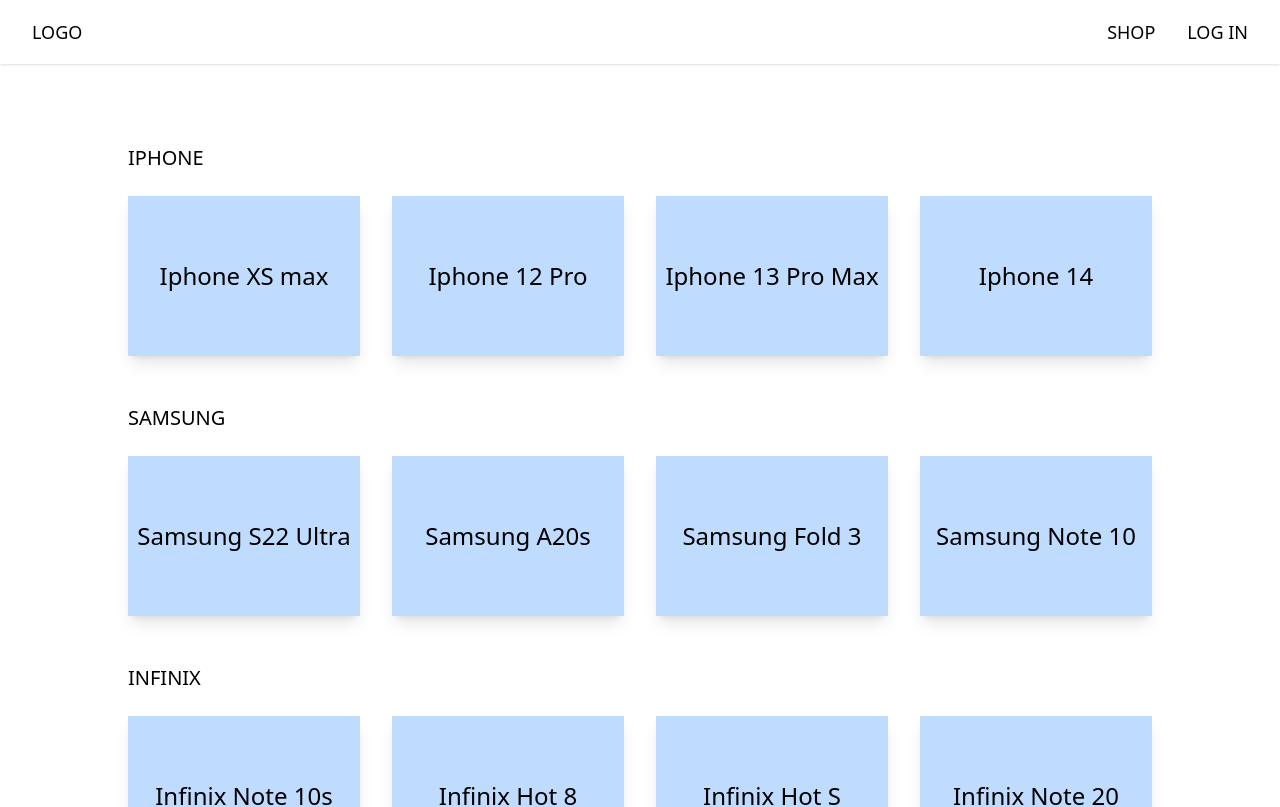
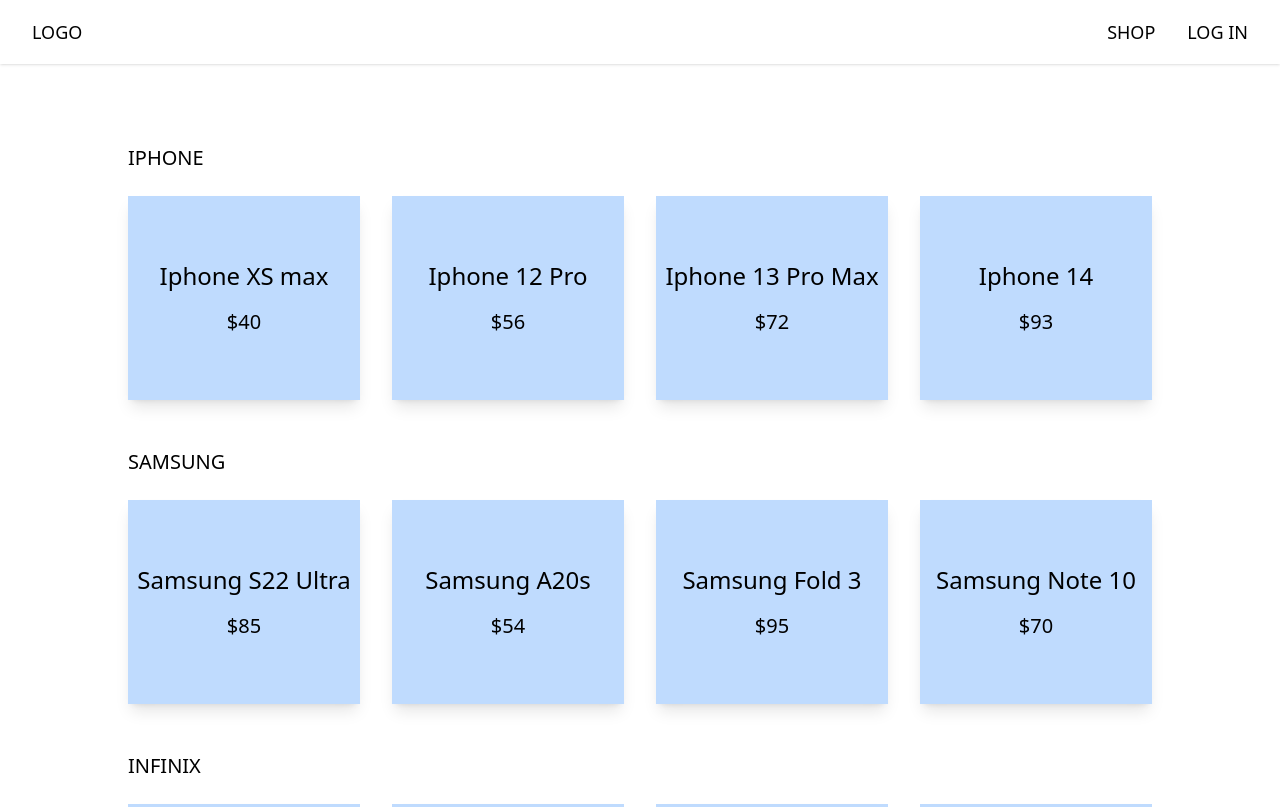
Before and after one commit to sheriff-demilade/fresh-phones, a React (Create React App) app: page /shop in a window 1280 px wide. Shown: the top 807 px of the page. Built offline with nearby package versions, Linux system fonts and the light colour scheme; the HTML template or start-up script is replaced by a standard one.

Commit message:
updated the components and route components

```diff
--- a/src/App.js
+++ b/src/App.js
@@ -8,7 +8,7 @@
     <Routes>
       <Route path="/" element={<Header />}>
         <Route index element={<Home />} />
-        <Route path="shop" element={<Shop />} />
+        <Route path="shop/*" element={<Shop />} />
       </Route>
     </Routes>
   );
--- a/src/components/category-item.component.jsx
+++ b/src/components/category-item.component.jsx
@@ -1,7 +1,8 @@
-const CategoryItem = ({ phoneName }) => {
+const CategoryItem = ({ phoneDetail: { phoneName, price } }) => {
   return (
-    <div className="py-16 bg-blue-200 shadow-lg hover:shadow-md transition duration-300">
-      <p className="text-2xl text-center">{phoneName}</p>
+    <div className="py-16 bg-blue-200 hover:bg-blue-300 shadow-lg hover:shadow-md transition duration-300">
+      <p className="text-2xl text-center mb-4">{phoneName}</p>
+      <p className="text-xl text-center">${price}</p>
     </div>
   );
 };
--- /dev/null
+++ b/src/components/category-preview.component.jsx
@@ -0,0 +1,21 @@
+import { Link } from "react-router-dom";
+import CategoryItem from "./category-item.component";
+import { PHONES_DATA } from "../phone-data";
+
+const CategoryPreview = ({ title }) => {
+  return (
+    <div className="mb-12">
+      <Link to={title} className="inline-block text-xl mb-6 uppercase ">
+        {title}
+      </Link>
+
+      <div className="grid grid-cols-4 gap-8">
+        {PHONES_DATA[title].map((phoneDetail, idx) => (
+          <CategoryItem key={idx} phoneDetail={phoneDetail} />
+        ))}
+      </div>
+    </div>
+  );
+};
+
+export default CategoryPreview;
--- a/src/components/category.component.jsx
+++ /dev/null
@@ -1,18 +0,0 @@
-import CategoryItem from "./category-item.component";
-import { PHONES_DATA } from "../phone-data";
-
-const Category = ({ title }) => {
-  return (
-    <div className="mb-12">
-      <h2 className="text-xl mb-6 uppercase">{title}</h2>
-
-      <div className="grid grid-cols-4 gap-8">
-        {PHONES_DATA[title].map((phoneName, idx) => (
-          <CategoryItem key={idx} phoneName={phoneName} />
-        ))}
-      </div>
-    </div>
-  );
-};
-
-export default Category;
--- a/src/components/directory-item.component.jsx
+++ b/src/components/directory-item.component.jsx
@@ -1,6 +1,15 @@
+import { useNavigate } from "react-router-dom";
+
 const DirectoryItem = ({ title }) => {
+  const navigate = useNavigate();
+
+  const onClickHandler = () => navigate(`shop/${title}`);
+
   return (
-    <div className="p-20 bg-slate-300 shadow-lg hover:shadow-md transition duration-300">
+    <div
+      className="p-20 bg-slate-200 hover:bg-slate-300 shadow-lg hover:shadow-md transition duration-400"
+      onClick={onClickHandler}
+    >
       <p className="text-2xl text-center">{title}</p>
     </div>
   );
--- a/src/phone-data.js
+++ b/src/phone-data.js
@@ -1,16 +1,26 @@
 export const PHONES_DATA = {
-  Iphone: ["Iphone XS max", "Iphone 12 Pro", "Iphone 13 Pro Max", "Iphone 14"],
+  Iphone: [
+    { phoneName: "Iphone XS max", price: 40 },
+    { phoneName: "Iphone 12 Pro", price: 56 },
+    { phoneName: "Iphone 13 Pro Max", price: 72 },
+    { phoneName: "Iphone 14", price: 93 },
+  ],
   Samsung: [
-    "Samsung S22 Ultra",
-    "Samsung A20s",
-    "Samsung Fold 3",
-    "Samsung Note 10",
+    { phoneName: "Samsung S22 Ultra", price: 85 },
+    { phoneName: "Samsung A20s", price: 54 },
+    { phoneName: "Samsung Fold 3", price: 95 },
+    { phoneName: "Samsung Note 10", price: 70 },
   ],
   Infinix: [
-    "Infinix Note 10s",
-    "Infinix Hot 8",
-    "Infinix Hot S",
-    "Infinix Note 20",
+    { phoneName: "Infinix Note 10s", price: 50 },
+    { phoneName: "Infinix Hot 8", price: 35 },
+    { phoneName: "Infinix Hot S", price: 15 },
+    { phoneName: "Infinix Note 20", price: 65 },
   ],
-  Tecno: ["Tecno Pova", "Tecno Carmon", "Tecno Spark", "Tecno Povior"],
+  Tecno: [
+    { phoneName: "Tecno Pova", price: 35 },
+    { phoneName: "Tecno Carmon", price: 58 },
+    { phoneName: "Tecno Spark", price: 29 },
+    { phoneName: "Tecno Povior", price: 39 },
+  ],
 };
--- /dev/null
+++ b/src/routes/categories-preview.component.jsx
@@ -0,0 +1,14 @@
+import CategoryPreview from "../components/category-preview.component";
+import { PHONES_DATA } from "../phone-data";
+
+const CategoriesPreview = () => {
+  return (
+    <main className="container mx-auto px-32 mt-20">
+      {Object.keys(PHONES_DATA).map((brandName) => (
+        <CategoryPreview key={brandName} title={brandName} />
+      ))}
+    </main>
+  );
+};
+
+export default CategoriesPreview;
--- /dev/null
+++ b/src/routes/category.component.jsx
@@ -0,0 +1,20 @@
+import { useParams } from "react-router-dom";
+import CategoryItem from "../components/category-item.component";
+import { PHONES_DATA } from "../phone-data";
+
+const Category = () => {
+  const { brandName } = useParams();
+  return (
+    <main className="container mx-auto px-32 my-20">
+      <h2 className="text-xl mb-12 uppercase text-center">{brandName}</h2>
+
+      <div className="grid grid-cols-2 gap-20">
+        {PHONES_DATA[brandName].map((phoneDetail, idx) => (
+          <CategoryItem key={idx} phoneDetail={phoneDetail} />
+        ))}
+      </div>
+    </main>
+  );
+};
+
+export default Category;
--- a/src/routes/shop.component.jsx
+++ b/src/routes/shop.component.jsx
@@ -1,13 +1,13 @@
-import Category from "../components/category.component";
-import { PHONES_DATA } from "../phone-data";
+import { Route, Routes } from "react-router-dom";
+import CategoriesPreview from "./categories-preview.component";
+import Category from "./category.component";
 
 const Shop = () => {
   return (
-    <main className="container mx-auto px-32 mt-20">
-      {Object.keys(PHONES_DATA).map((brandName) => (
-        <Category key={brandName} title={brandName} />
-      ))}
-    </main>
+    <Routes>
+      <Route path="/" element={<CategoriesPreview />} />
+      <Route path=":brandName" element={<Category />} />
+    </Routes>
   );
 };
 
```
